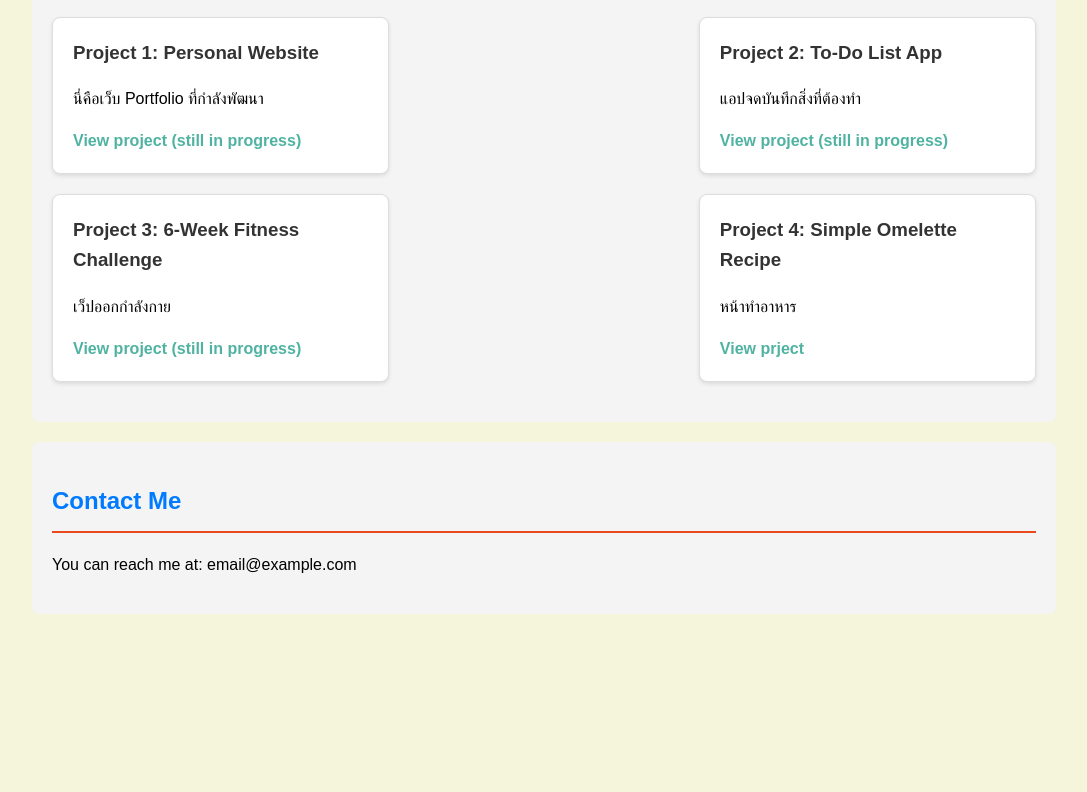
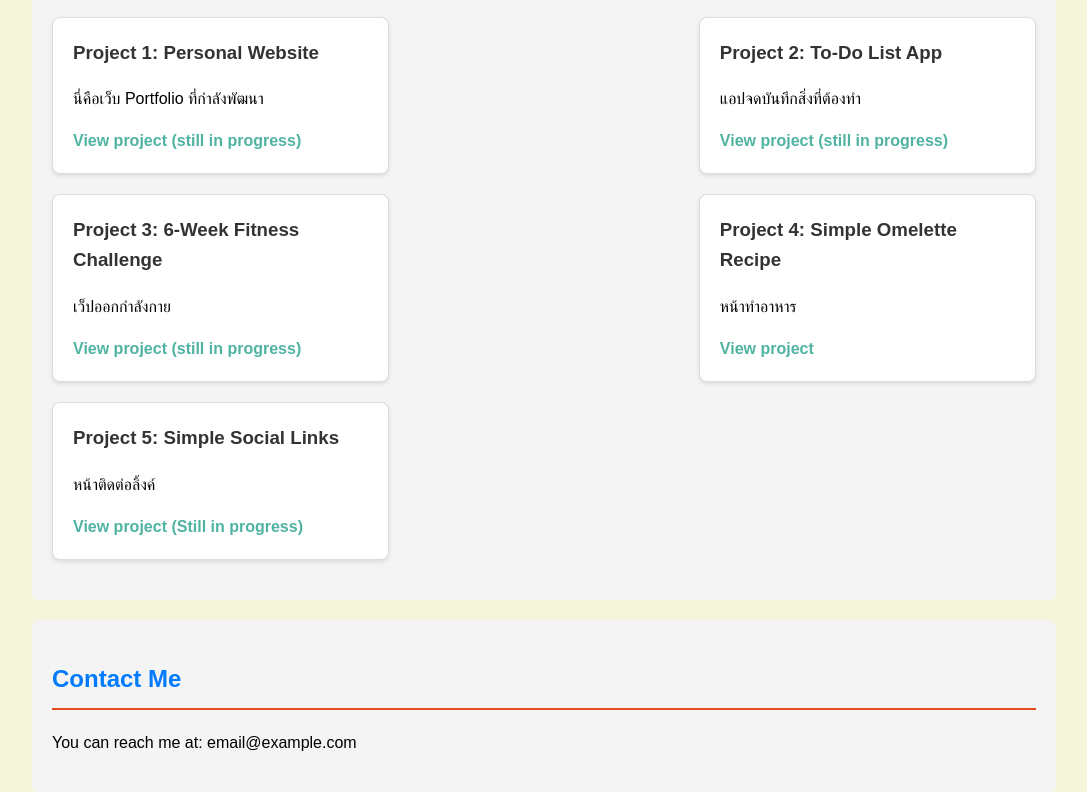
Before and after one commit to BlackShima/my-protfolio, a plain HTML site: page index.html in a window 1280 px wide. Shown: the part 777-1569 px from the top of the page, without its empty margins (96-1183 px from the left). Before the commit the page ends 1391 px from the top, so only its background shows below. Drawn offline with Linux system fonts and the light colour scheme.

Commit message:
Fix typo in project link and add new project card

```diff
--- a/index.html
+++ b/index.html
@@ -52,9 +52,14 @@
                 <div class="project-card">
                     <h3>Project 4: Simple Omelette Recipe</h3>
                     <p>หน้าทำอาหาร</p>
-                    <a href="https://blackshima.github.io/challanges-frontend/challenge_code/recipe-page-main/">View prject</a>
+                    <a href="https://blackshima.github.io/challanges-frontend/challenge_code/recipe-page-main/">View project</a>
                 </div>
 
+                <div class="project-card">
+                    <h3>Project 5: Simple Social Links</h3>
+                    <p>หน้าติดต่อลิ้งค์</p>
+                    <a href="https://blackshima.github.io/challanges-frontend/challenge_code/social-links-profile-main/">View project (Still in progress)</a>
+                </div>
             </div>
         </section>
 
```
